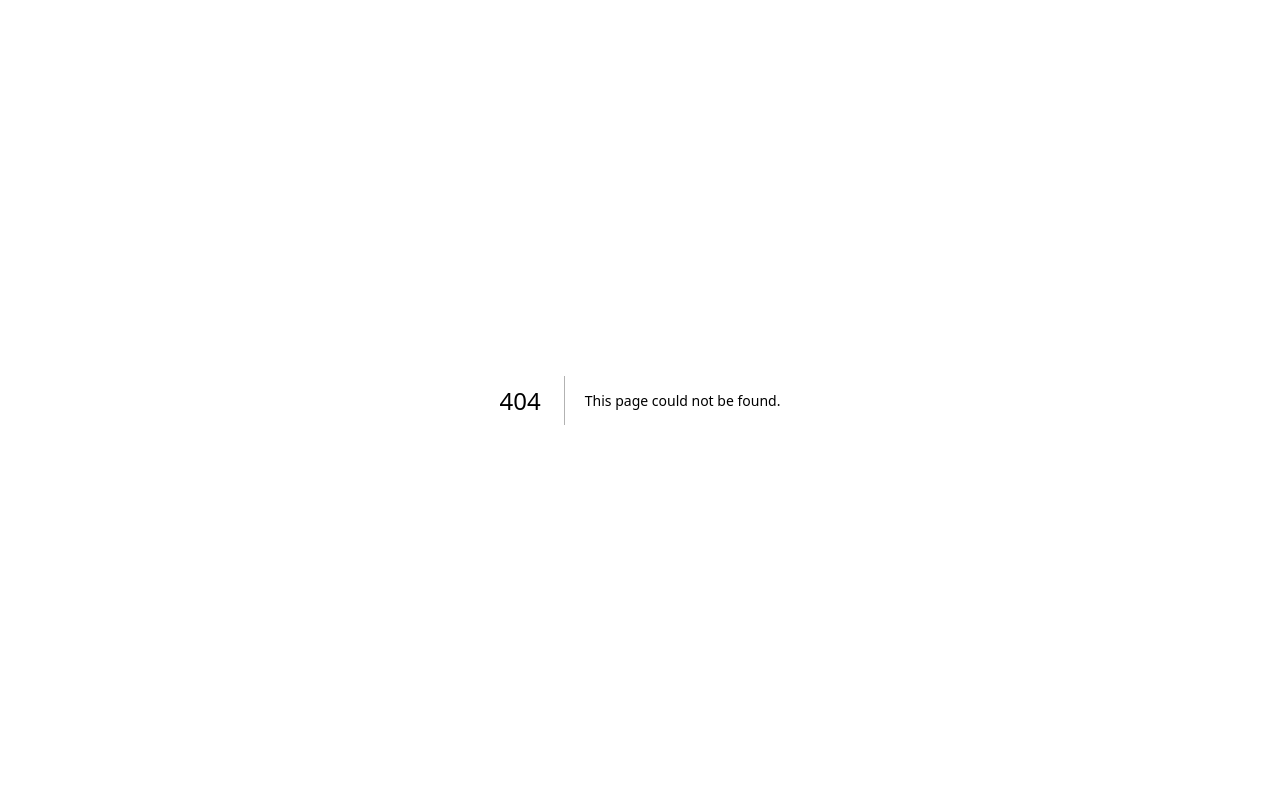
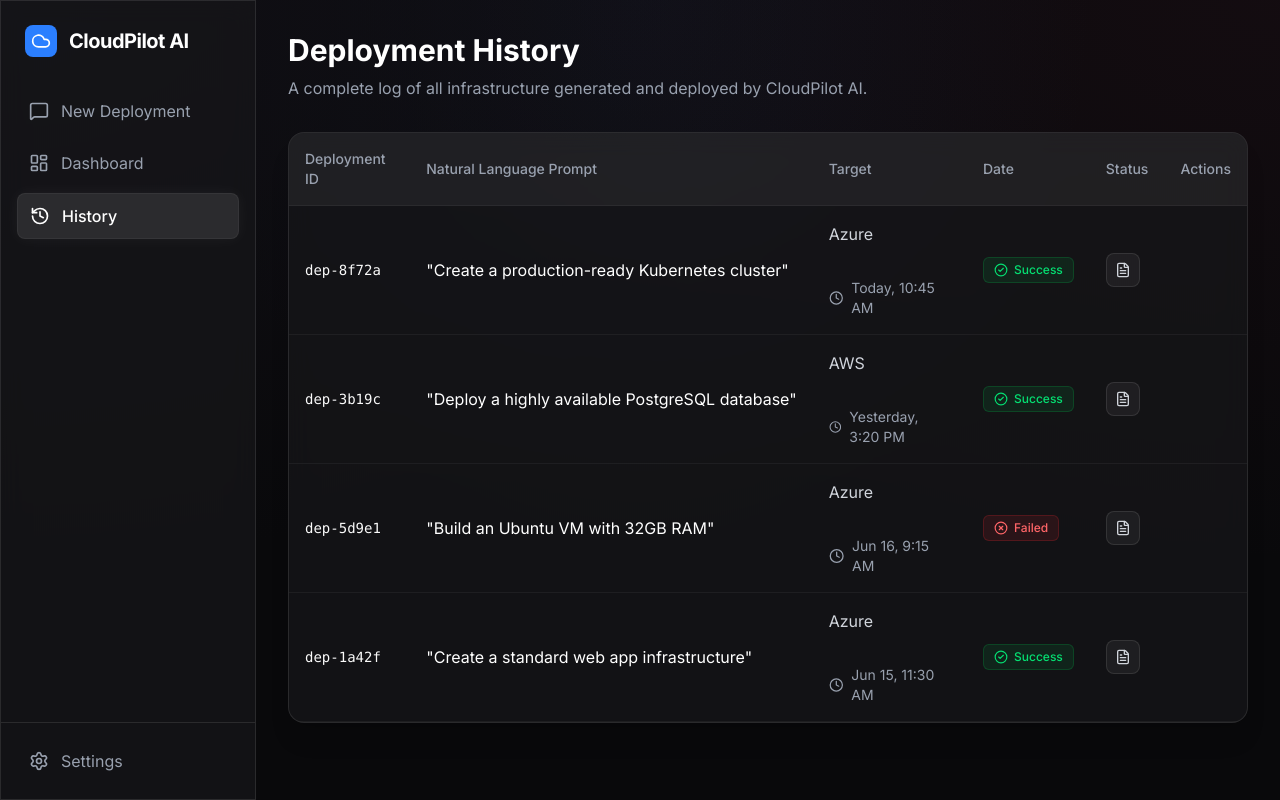
Before and after one commit to aravindroy1/CloudPilot-AI, a Next.js app in the folder frontend/: page /history in a window 1280 px wide. Before the commit this address had no page. Built offline with nearby package versions, Linux system fonts and the light colour scheme.

Commit message:
feat: complete end-to-end Dashboard and History pages

```diff
--- /dev/null
+++ b/frontend/src/app/dashboard/page.tsx
@@ -0,0 +1,81 @@
+import { Server, Activity, ArrowUpRight, Cpu, Database, Network } from "lucide-react";
+
+export default function Dashboard() {
+  const stats = [
+    { label: "Active VMs", value: "24", icon: Server, color: "text-blue-400" },
+    { label: "Kubernetes Clusters", value: "3", icon: Cpu, color: "text-purple-400" },
+    { label: "Databases", value: "8", icon: Database, color: "text-green-400" },
+    { label: "Networks", value: "12", icon: Network, color: "text-orange-400" },
+  ];
+
+  return (
+    <div className="flex-1 flex flex-col h-screen overflow-y-auto p-8 relative z-10">
+      <header className="mb-8 flex items-center justify-between">
+        <div>
+          <h1 className="text-3xl font-bold text-white mb-2">Cloud Dashboard</h1>
+          <p className="text-gray-400">Overview of your AI-managed infrastructure across all clouds.</p>
+        </div>
+        <div className="px-4 py-2 rounded-lg bg-green-500/10 border border-green-500/20 text-green-400 flex items-center gap-2 font-medium">
+          <Activity className="w-4 h-4" />
+          Systems Healthy
+        </div>
+      </header>
+
+      {/* Stats Grid */}
+      <div className="grid grid-cols-1 md:grid-cols-2 lg:grid-cols-4 gap-6 mb-8">
+        {stats.map((stat, i) => (
+          <div key={i} className="glass p-6 rounded-2xl border border-white/5 shadow-xl relative overflow-hidden group">
+            <div className="absolute top-0 right-0 p-4 opacity-10 group-hover:opacity-20 transition-opacity">
+              <stat.icon className={`w-24 h-24 ${stat.color} translate-x-4 -translate-y-4`} />
+            </div>
+            <div className={`w-12 h-12 rounded-xl bg-white/5 flex items-center justify-center mb-4 border border-white/10 ${stat.color}`}>
+              <stat.icon className="w-6 h-6" />
+            </div>
+            <h3 className="text-gray-400 font-medium mb-1">{stat.label}</h3>
+            <div className="text-3xl font-bold text-white flex items-baseline gap-2">
+              {stat.value}
+              <span className="text-xs font-normal text-green-400 flex items-center">
+                <ArrowUpRight className="w-3 h-3" /> +2%
+              </span>
+            </div>
+          </div>
+        ))}
+      </div>
+
+      {/* Recent Deployments Panel */}
+      <div className="glass rounded-2xl border border-white/5 shadow-xl flex-1 flex flex-col min-h-[400px]">
+        <div className="p-6 border-b border-white/5 flex items-center justify-between">
+          <h2 className="text-xl font-semibold text-white">Recent Deployments</h2>
+          <button className="text-sm text-primary-400 hover:text-primary-300 font-medium transition-colors">
+            View All
+          </button>
+        </div>
+        <div className="flex-1 p-6 flex flex-col gap-4">
+          {[
+            { name: "Production K8s Cluster", target: "Azure", status: "Running", time: "2 hours ago" },
+            { name: "PostgreSQL Database", target: "AWS", status: "Running", time: "5 hours ago" },
+            { name: "Ubuntu AI Workstation", target: "Azure", status: "Running", time: "1 day ago" },
+          ].map((item, i) => (
+            <div key={i} className="flex items-center justify-between p-4 rounded-xl bg-white/5 border border-white/5 hover:bg-white/10 transition-colors cursor-pointer">
+              <div className="flex items-center gap-4">
+                <div className="w-10 h-10 rounded-lg bg-zinc-800 flex items-center justify-center border border-zinc-700">
+                  <Server className="w-5 h-5 text-gray-400" />
+                </div>
+                <div>
+                  <h4 className="font-medium text-white">{item.name}</h4>
+                  <p className="text-sm text-gray-400">Target: {item.target}</p>
+                </div>
+              </div>
+              <div className="flex items-center gap-6">
+                <span className="text-sm text-gray-400">{item.time}</span>
+                <span className="px-3 py-1 text-xs font-medium bg-green-500/10 text-green-400 border border-green-500/20 rounded-full">
+                  {item.status}
+                </span>
+              </div>
+            </div>
+          ))}
+        </div>
+      </div>
+    </div>
+  );
+}
--- /dev/null
+++ b/frontend/src/app/history/page.tsx
@@ -0,0 +1,94 @@
+import { CheckCircle2, XCircle, Clock, FileText } from "lucide-react";
+
+export default function History() {
+  const deployments = [
+    {
+      id: "dep-8f72a",
+      prompt: "Create a production-ready Kubernetes cluster",
+      target: "Azure",
+      status: "Success",
+      date: "Today, 10:45 AM",
+      resources: 12,
+    },
+    {
+      id: "dep-3b19c",
+      prompt: "Deploy a highly available PostgreSQL database",
+      target: "AWS",
+      status: "Success",
+      date: "Yesterday, 3:20 PM",
+      resources: 4,
+    },
+    {
+      id: "dep-5d9e1",
+      prompt: "Build an Ubuntu VM with 32GB RAM",
+      target: "Azure",
+      status: "Failed",
+      date: "Jun 16, 9:15 AM",
+      resources: 0,
+    },
+    {
+      id: "dep-1a42f",
+      prompt: "Create a standard web app infrastructure",
+      target: "Azure",
+      status: "Success",
+      date: "Jun 15, 11:30 AM",
+      resources: 8,
+    },
+  ];
+
+  return (
+    <div className="flex-1 flex flex-col h-screen overflow-y-auto p-8 relative z-10">
+      <header className="mb-8">
+        <h1 className="text-3xl font-bold text-white mb-2">Deployment History</h1>
+        <p className="text-gray-400">A complete log of all infrastructure generated and deployed by CloudPilot AI.</p>
+      </header>
+
+      <div className="glass rounded-2xl border border-white/5 shadow-xl overflow-hidden">
+        <table className="w-full text-left border-collapse">
+          <thead>
+            <tr className="bg-white/5 border-b border-white/5">
+              <th className="p-4 text-sm font-medium text-gray-400">Deployment ID</th>
+              <th className="p-4 text-sm font-medium text-gray-400">Natural Language Prompt</th>
+              <th className="p-4 text-sm font-medium text-gray-400">Target</th>
+              <th className="p-4 text-sm font-medium text-gray-400">Date</th>
+              <th className="p-4 text-sm font-medium text-gray-400">Status</th>
+              <th className="p-4 text-sm font-medium text-gray-400">Actions</th>
+            </tr>
+          </thead>
+          <tbody>
+            {deployments.map((dep, i) => (
+              <tr key={i} className="border-b border-white/5 hover:bg-white/5 transition-colors">
+                <td className="p-4 font-mono text-sm text-primary-400">{dep.id}</td>
+                <td className="p-4 text-white max-w-md truncate">"{dep.prompt}"</td>
+                <td className="p-4 text-gray-300 flex items-center gap-2">
+                  {dep.target}
+                </td>
+                <td className="p-4 text-gray-400 text-sm flex items-center gap-2">
+                  <Clock className="w-4 h-4" /> {dep.date}
+                </td>
+                <td className="p-4">
+                  {dep.status === "Success" ? (
+                    <span className="inline-flex items-center gap-1.5 px-2.5 py-1 rounded-md bg-green-500/10 text-green-400 border border-green-500/20 text-xs font-medium">
+                      <CheckCircle2 className="w-3.5 h-3.5" />
+                      Success
+                    </span>
+                  ) : (
+                    <span className="inline-flex items-center gap-1.5 px-2.5 py-1 rounded-md bg-red-500/10 text-red-400 border border-red-500/20 text-xs font-medium">
+                      <XCircle className="w-3.5 h-3.5" />
+                      Failed
+                    </span>
+                  )}
+                </td>
+                <td className="p-4">
+                  <button className="p-2 rounded-lg bg-white/5 hover:bg-white/10 text-gray-300 transition-colors border border-white/10" title="View Terraform Plan">
+                    <FileText className="w-4 h-4" />
+                  </button>
+                </td>
+              </tr>
+            ))}
+          </tbody>
+        </table>
+      </div>
+    </div>
+  );
+}
--- a/frontend/src/app/layout.tsx
+++ b/frontend/src/app/layout.tsx
@@ -1,15 +1,16 @@
 import type { Metadata } from "next";
 import { Inter } from "next/font/google";
 import "./globals.css";
+import Sidebar from "@/components/Sidebar";
 
 const inter = Inter({
-  variable: "--font-inter",
+  variable: "--font-sans",
   subsets: ["latin"],
 });
 
 export const metadata: Metadata = {
-  title: "CloudPilot AI - Enterprise Infrastructure Automation",
-  description: "AI-powered multi-cloud infrastructure automation platform.",
+  title: "CloudPilot AI",
+  description: "Enterprise AI-Powered Infrastructure Automation",
 };
 
 export default function RootLayout({
@@ -19,8 +20,11 @@ export default function RootLayout({
 }>) {
   return (
     <html lang="en" className={`${inter.variable} dark`}>
-      <body className="antialiased text-foreground">
-        {children}
+      <body className="antialiased text-foreground flex h-screen overflow-hidden">
+        <Sidebar />
+        <main className="flex-1 flex flex-col h-screen overflow-hidden">
+          {children}
+        </main>
       </body>
     </html>
   );
--- a/frontend/src/app/page.tsx
+++ b/frontend/src/app/page.tsx
@@ -1,11 +1,5 @@
-import Sidebar from "@/components/Sidebar";
 import ChatInterface from "@/components/ChatInterface";
 
 export default function Home() {
-  return (
-    <div className="flex h-screen overflow-hidden">
-      <Sidebar />
-      <ChatInterface />
-    </div>
-  );
+  return <ChatInterface />;
 }
--- a/frontend/src/components/Sidebar.tsx
+++ b/frontend/src/components/Sidebar.tsx
@@ -2,32 +2,41 @@
 
 import { LayoutDashboard, MessageSquare, History, Settings, Cloud } from "lucide-react";
 import Link from "next/link";
+import { usePathname } from "next/navigation";
 
 export default function Sidebar() {
+  const pathname = usePathname();
+
+  const getLinkClass = (path: string) => {
+    const isActive = pathname === path;
+    if (isActive) {
+      return "w-full flex items-center gap-3 px-3 py-2.5 rounded-lg bg-white/10 text-white font-medium border border-white/5 shadow-[0_0_15px_rgba(255,255,255,0.05)] transition-all text-left";
+    }
+    return "w-full flex items-center gap-3 px-3 py-2.5 rounded-lg text-gray-400 hover:text-white hover:bg-white/5 transition-colors text-left";
+  };
+
   return (
-    <div className="w-64 glass border-r h-screen flex flex-col pt-6 z-10 relative">
-      <div className="px-6 pb-8 flex items-center gap-3">
-        <div className="bg-primary-500 p-2 rounded-lg">
+    <div className="w-64 glass border-r h-screen flex flex-col pt-6 z-10 relative shrink-0">
+      <div className="px-6 mb-8 flex items-center gap-3">
+        <div className="w-8 h-8 bg-blue-500 rounded-lg flex items-center justify-center">
           <Cloud className="w-5 h-5 text-white" />
         </div>
-        <h1 className="text-xl font-bold bg-clip-text text-transparent bg-gradient-to-r from-white to-gray-400">
-          CloudPilot AI
-        </h1>
+        <h1 className="text-xl font-bold text-white tracking-tight">CloudPilot AI</h1>
       </div>
 
       <nav className="flex-1 px-4 space-y-2">
-        <button onClick={() => alert("You are already on the New Deployment screen!")} className="w-full flex items-center gap-3 px-3 py-2.5 rounded-lg bg-white/10 text-white font-medium border border-white/5 shadow-[0_0_15px_rgba(255,255,255,0.05)] transition-all text-left">
-          <MessageSquare className="w-5 h-5 text-primary-400" />
+        <Link href="/" className={getLinkClass("/")}>
+          <MessageSquare className={`w-5 h-5 ${pathname === "/" ? "text-primary-400" : ""}`} />
           <span>New Deployment</span>
-        </button>
-        <button onClick={() => alert("Dashboard functionality is coming in the next update!")} className="w-full flex items-center gap-3 px-3 py-2.5 rounded-lg text-gray-400 hover:text-white hover:bg-white/5 transition-colors text-left">
-          <LayoutDashboard className="w-5 h-5" />
+        </Link>
+        <Link href="/dashboard" className={getLinkClass("/dashboard")}>
+          <LayoutDashboard className={`w-5 h-5 ${pathname === "/dashboard" ? "text-primary-400" : ""}`} />
           <span>Dashboard</span>
-        </button>
-        <button onClick={() => alert("Deployment History is coming in the next update!")} className="w-full flex items-center gap-3 px-3 py-2.5 rounded-lg text-gray-400 hover:text-white hover:bg-white/5 transition-colors text-left">
-          <History className="w-5 h-5" />
+        </Link>
+        <Link href="/history" className={getLinkClass("/history")}>
+          <History className={`w-5 h-5 ${pathname === "/history" ? "text-primary-400" : ""}`} />
           <span>History</span>
-        </button>
+        </Link>
       </nav>
 
       <div className="p-4 border-t border-white/10">
```
